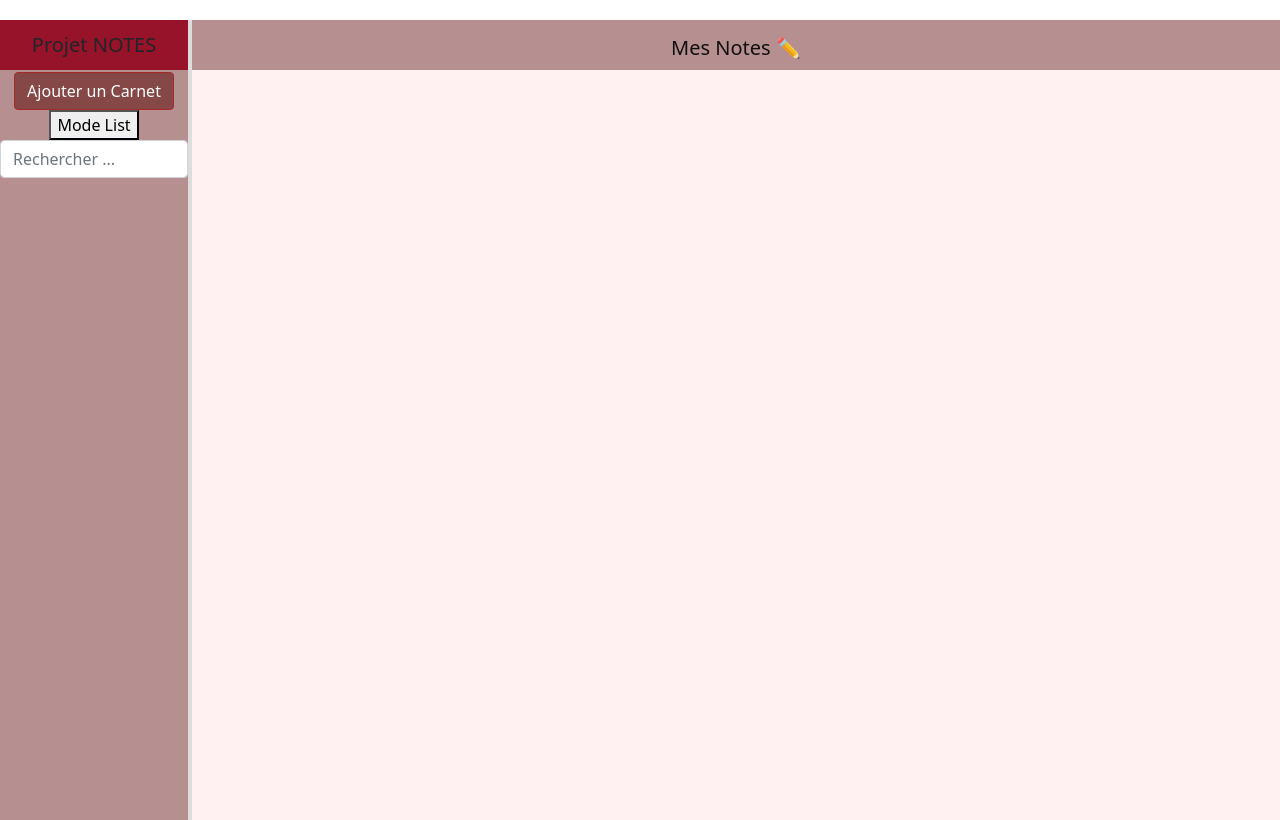
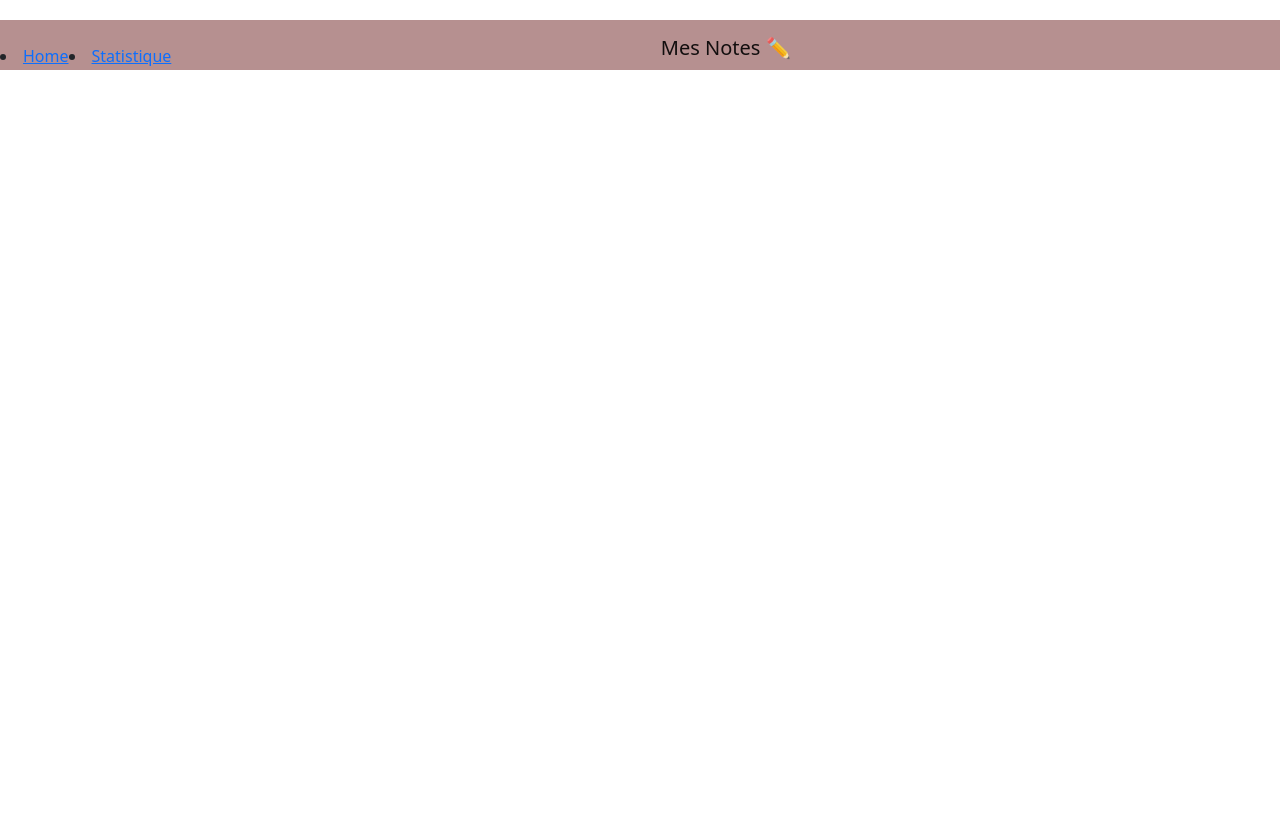
Before and after one commit to islembi/mynotes-app, a React (Create React App) app: page /statistique in a window 1280 px wide. Built offline with nearby package versions, Linux system fonts and the light colour scheme.

Commit message:
navigation

```diff
--- a/package.json
+++ b/package.json
@@ -13,6 +13,7 @@
     "react-bootstrap": "^2.0.3",
     "react-dom": "^17.0.2",
     "react-icons": "^4.3.1",
+    "react-router-dom": "^6.2.1",
     "react-scripts": "5.0.0",
     "react-showdown": "^2.3.1",
     "react-uuid": "^1.0.2",
--- a/src/App.js
+++ b/src/App.js
@@ -1,13 +1,18 @@
 import "bootstrap/dist/css/bootstrap.css"
 import "bootstrap/dist/js/bootstrap.js"
 import "./App.css"
+import { Route, Routes } from "react-router-dom"
 import HomePage from "./Pages/HomePage/HomePage"
+import Statistique from "./Pages/Statistique/Statistique"
 
 function App() {
   return (
     <div className="App">
       <header className="App-header">
-        <HomePage />
+        <Routes>
+          <Route path="/" element={<HomePage />} />
+          <Route path="/statistique" element={<Statistique />} />
+        </Routes>
       </header>
     </div>
   )
--- /dev/null
+++ b/src/Pages/Statistique/Statistique.jsx
@@ -0,0 +1,17 @@
+import React from "react"
+import { Link } from "react-router-dom"
+export default function Statistique() {
+  return (
+    <div>
+      <nav className="navbar navbar-light bg-light">
+        <li>
+          <Link to="/">Home</Link>
+        </li>
+        <li>
+          <Link to="statistique">Statistique</Link>
+        </li>
+        <p className="navbar-brand">Mes Notes ✏</p>
+      </nav>
+    </div>
+  )
+}
--- a/src/components/Navbar/Navbar.jsx
+++ b/src/components/Navbar/Navbar.jsx
@@ -5,6 +5,7 @@ import uuid from "react-uuid"
 import "./Navbar.css"
 import Notes from "../Notes/Notes"
 import { sortBy } from "lodash"
+import { Link } from "react-router-dom"
 export default function Navbar() {
   const [switchCarnet, setSwitchCarnet] = useState("Card")
   const [titre, setTitre] = useState("")
@@ -94,9 +95,9 @@ export default function Navbar() {
 
   function deleteNote(carnetId, noteId) {
     let rep = window.confirm("vous voulez supprimer cette note ?")
+    if (rep === false) return
 
     var tmp = carnets
-
     tmp.forEach((carnet) => {
       if (carnet.id === carnetId) {
         carnet.notes = carnet.notes.filter((note) => note.id !== noteId)
@@ -191,6 +192,12 @@ export default function Navbar() {
       </div>
       <div className="app-main">
         <nav className="navbar navbar-light bg-light">
+          <li>
+            <Link to="/">Home</Link>
+          </li>
+          <li>
+            <Link to="statistique">Statistique</Link>
+          </li>
           <p className="navbar-brand">Mes Notes ✏</p>
         </nav>
         <div>
```
Also changed, not shown: src/index.js (+11 -10 lines), 1 other file (tests, documents, lock files or other folders).
